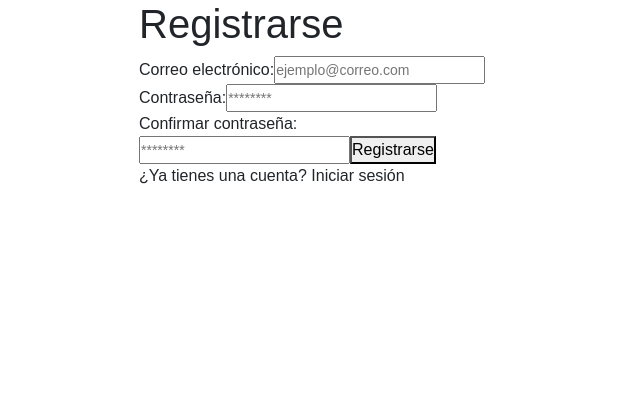
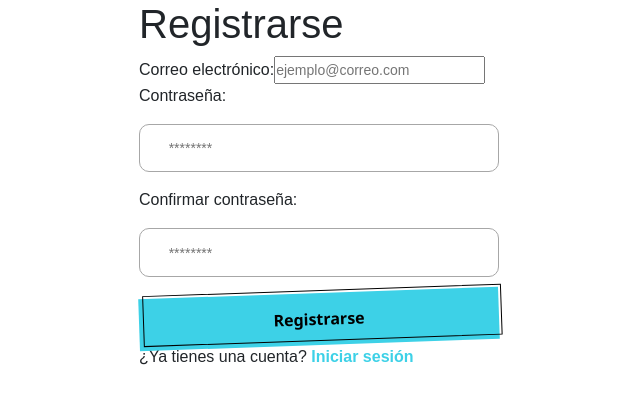
Before and after one commit to isacko27/Qrack, a React (Create React App) app: page / in a window 1280 px wide. Both pictures are taken after a click on the element "Regístrate". Shown: the top 404 px of the page, without its empty margins (301-941 px from the left). Built offline with nearby package versions, Linux system fonts and the light colour scheme; no server answers.

Commit message:
css y correcciones en SingUp.js

```diff
--- a/src/components/SingUp.js
+++ b/src/components/SingUp.js
@@ -9,12 +9,19 @@ const SignUp = ({ toggleSignUp }) => {
   const [confirmPassword, setConfirmPassword] = useState("");
   const [error, setError] = useState("");
   const [qrCodeValue, setQrCodeValue] = useState("");
+  const [showPassword, setShowPassword] = useState(false);
+  const [showConfirmPassword, setShowConfirmPassword] = useState(false);
 
   const handleSubmit = async (e) => {
     e.preventDefault();
 
     if (password !== confirmPassword) {
       setError("Las contraseñas no coinciden");
+      return;
+    }
+
+    if (password.length < 8) {
+      setError("La contraseña debe tener al menos 8 caracteres");
       return;
     }
 
@@ -37,16 +44,13 @@ const SignUp = ({ toggleSignUp }) => {
       setError("Ocurrió un error al crear la cuenta");
     }
   };
-
   return (
     <div className="auth-container">
       {qrCodeValue ? (
         <div>
           <h1>Código QR</h1>
           <QRCode value={qrCodeValue} size={256} />
-          <p>
-            Escanea el código QR para acceder a tu perfil
-          </p>
+          <p>Escanea el código QR para acceder a tu perfil</p>
         </div>
       ) : (
         <div>
@@ -61,27 +65,47 @@ const SignUp = ({ toggleSignUp }) => {
               onChange={(e) => setEmail(e.target.value)}
             />
             <label htmlFor="password">Contraseña:</label>
+            <div className="ctn-form-password">
+              <div className="password-icon-ctn">
+                <i className="fas fa-lock"></i>
+              </div>
               <input
                 id="password"
-              type="password"
+                type={showPassword ? "text" : "password"}
                 placeholder="********"
                 value={password}
                 onChange={(e) => setPassword(e.target.value)}
+                className="form-password"
               />
+              <div className="eye-icon-ctn" onClick={() => setShowPassword(!showPassword)}>
+                {showPassword ? <i className="far fa-eye-slash"></i> : <i className="far fa-eye"></i>}
+              </div>
+            </div>
             <label htmlFor="confirmPassword">Confirmar contraseña:</label>
+            <div className="ctn-form-password">
+              <div className="password-icon-ctn">
+                <i className="fas fa-lock"></i>
+              </div>
               <input
                 id="confirmPassword"
-              type="password"
+                type={showConfirmPassword ? "text" : "password"}
                 placeholder="********"
                 value={confirmPassword}
                 onChange={(e) => setConfirmPassword(e.target.value)}
+                className="form-password"
               />
+              <div className="eye-icon-ctn" onClick={() => setShowConfirmPassword(!showConfirmPassword)}>
+                {showConfirmPassword ? <i className="far fa-eye-slash"></i> : <i className="far fa-eye"></i>}
+              </div>
+            </div>
             {error && <div className="error-message">{error}</div>}
-            <button type="submit">Registrarse</button>
+            <button type="submit" className="button-53">
+              Registrarse
+            </button>
           </form>
           <p>
             ¿Ya tienes una cuenta?{" "}
-            <span onClick={toggleSignUp} className="signin-link">
+            <span onClick={toggleSignUp} className="signup-link">
               Iniciar sesión
             </span>
           </p>
@@ -89,6 +113,7 @@ const SignUp = ({ toggleSignUp }) => {
       )}
     </div>
   );
+
 };
 
 export default SignUp;
--- a/src/components/forms.css
+++ b/src/components/forms.css
@@ -311,7 +311,7 @@ input:focus {
 }
 
 
-@media screen and (max-width: 400px) {
+@media screen and (max-width: 600px) {
     .or::before,
 .or::after {
     content: "";
@@ -345,3 +345,17 @@ input:focus {
 .form-password:focus {
   background-color: #f0f0f0; /* Cambiar el color de fondo del input cuando está enfocado */
 }
+
+.auth-ctn {
+    border-radius: 5px;
+    margin-top: 5vh;
+    display: flex;
+    align-items: center;
+    justify-content: center;
+}
+
+.input-error-message {
+    color: red;
+    font-size: 14px;
+    margin: -1em 0 0.5em 0;
+}
```
Lines whose indentation alone changed are shown as unchanged.
